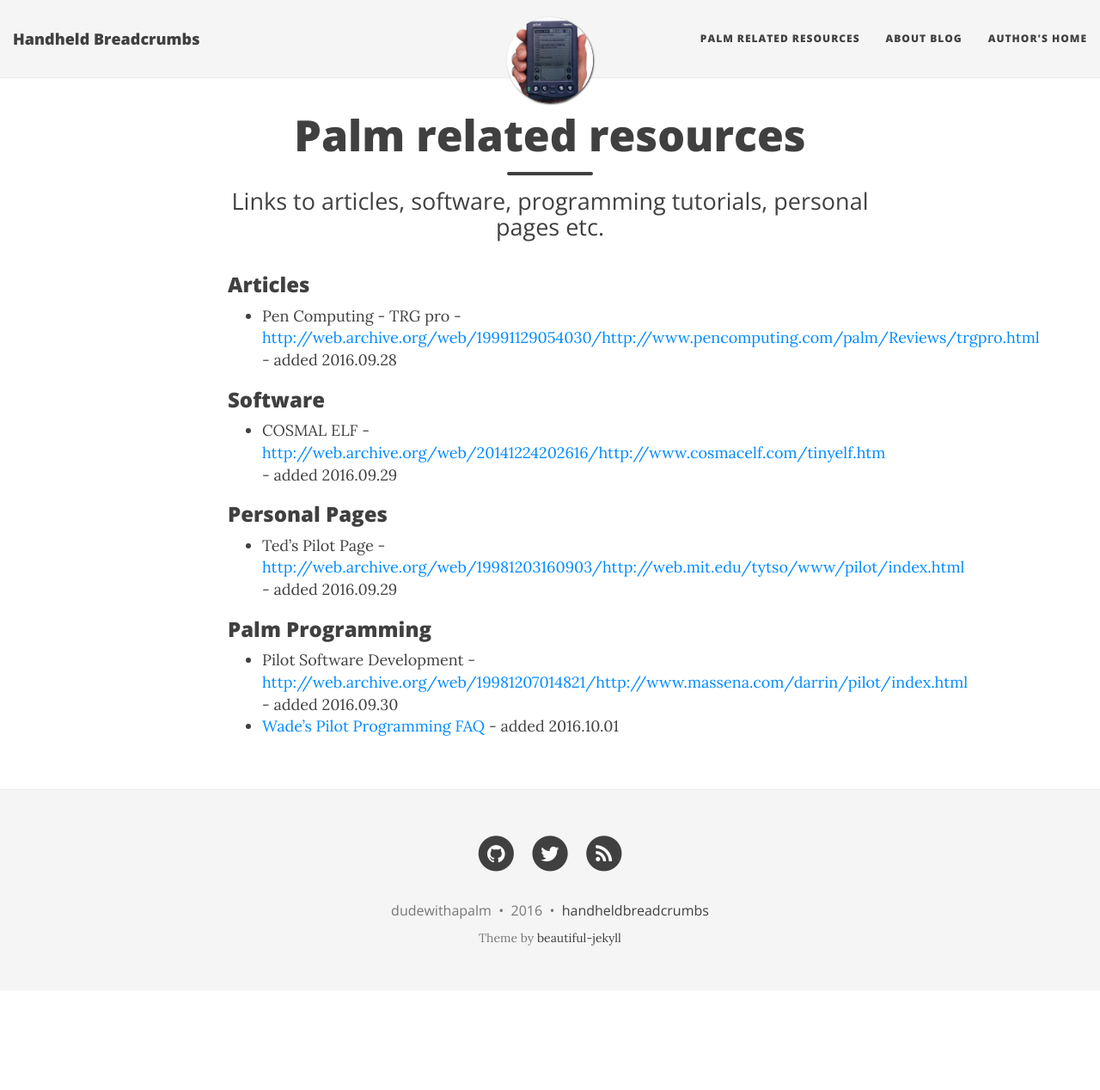
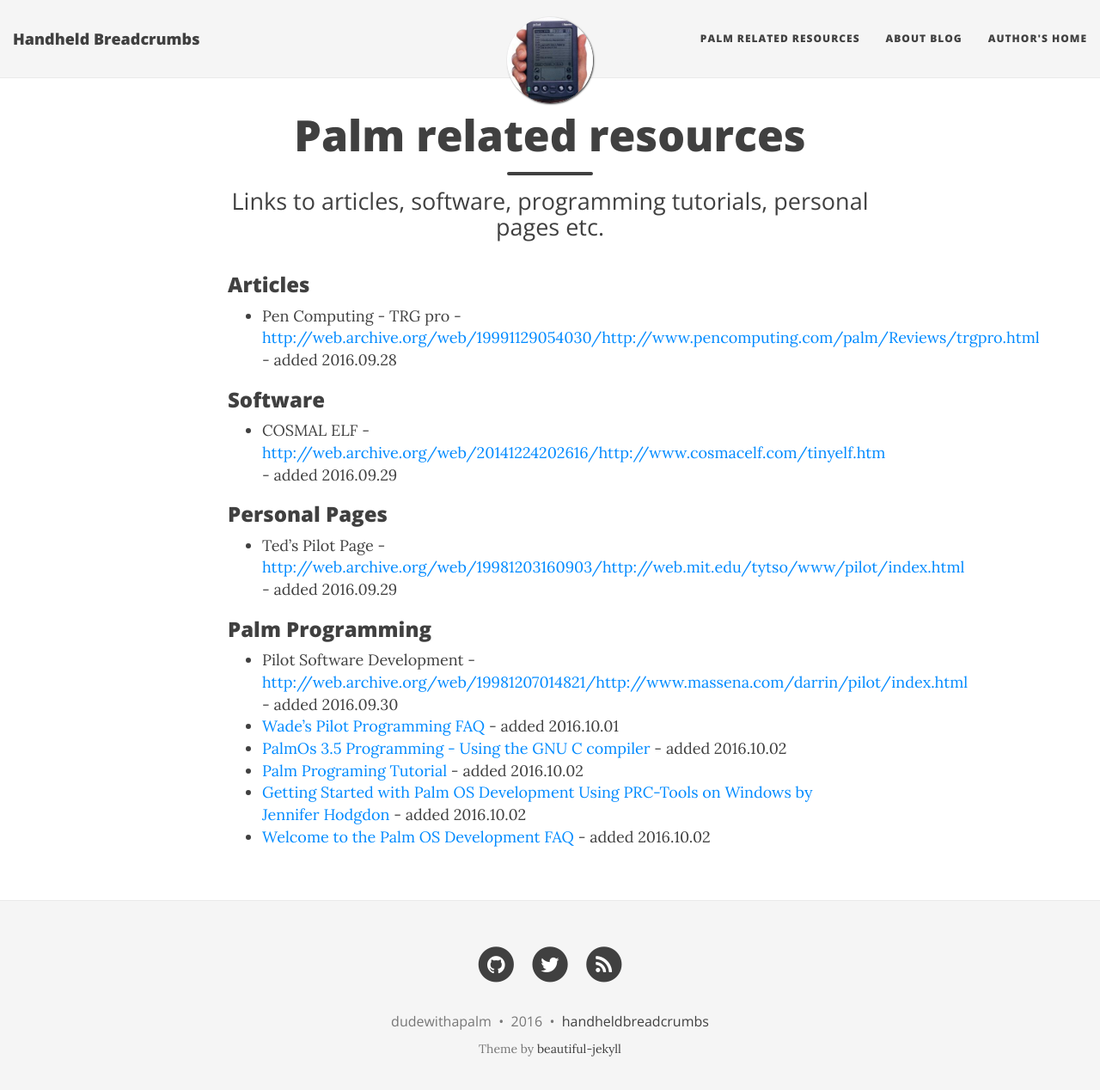
Before and after one commit to handheldbreadcrumbs/handheldbreadcrumbs.github.io, a Jekyll site: the page built from palmresources.md, in a window 1280 px wide and 1281 px high. Shown: the top 1268 px of the window at 86% size. Built offline with Jekyll 4.4.1, drawn with Linux system fonts in a browser that asks for light colours; nearby versions of some CDN libraries.

Commit message:
added links to programming resources

```diff
--- a/palmresources.md
+++ b/palmresources.md
@@ -17,3 +17,7 @@
 ### Palm Programming
 * Pilot Software Development - [http://web.archive.org/web/19981207014821/http://www.massena.com/darrin/pilot/index.html](http://web.archive.org/web/19981207014821/http://www.massena.com/darrin/pilot/index.html){:target="_blank"} - added 2016.09.30
 * [Wade's Pilot Programming FAQ](http://web.archive.org/web/19980614103130/http://www.wademan.com/Pilot/Program/FAQ.htm){:target="_blank"} - added 2016.10.01
+* [PalmOs 3.5 Programming - Using the GNU C compiler](http://web.archive.org/web/20050610082349/http://membres.lycos.fr/pbriol/palmos/gcc.html){:target="_blank"} - added 2016.10.02
+* [Palm Programing Tutorial](http://web.archive.org/web/20030110032033/http://www.ligfiets.net/toni/palm/tutorial/uk/){:target="_blank"} - added 2016.10.02
+* [Getting Started with Palm OS Development Using PRC-Tools on Windows by Jennifer Hodgdon](http://web.archive.org/web/20040229005540/http://www.poplarware.com/palmdev.html){:target="_blank"} - added 2016.10.02
+* [Welcome to the Palm OS Development FAQ](http://web.archive.org/web/20040402134534/http://flippinbits.com/twiki/bin/view/FAQ/WebHome){:target="_blank"} - added 2016.10.02
```
